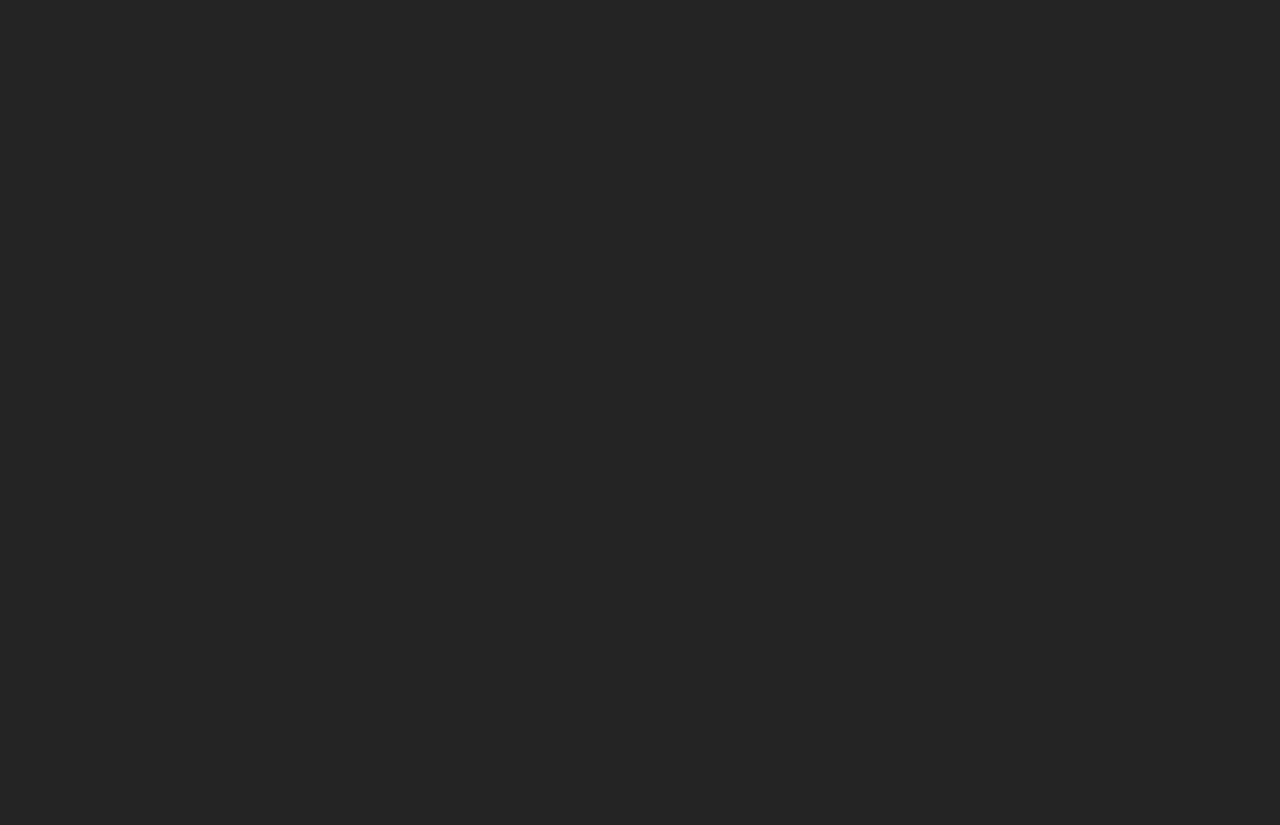
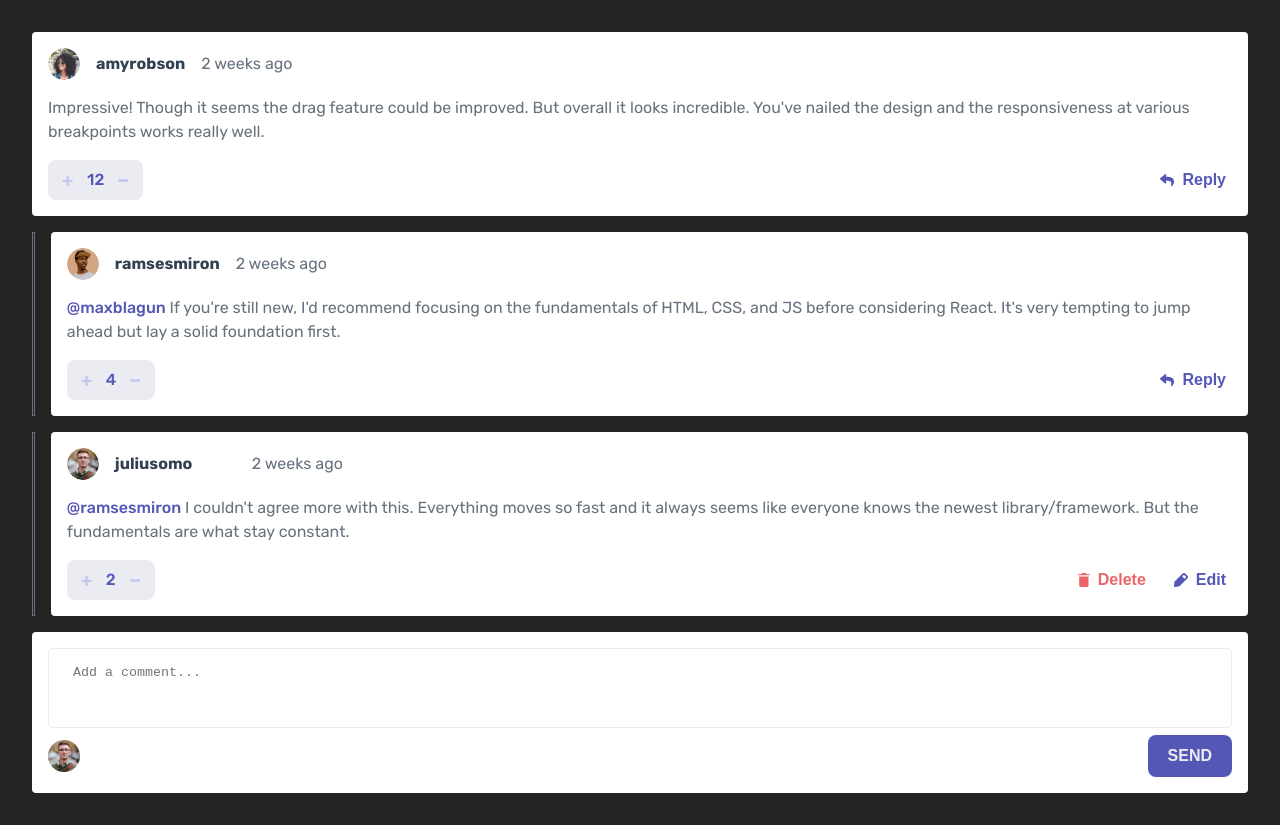
Before and after one commit to Chayapol-c/interactive-comments-sections-main, a React (Vite) app: page / in a window 1280 px wide. Before the commit the page ends 800 px from the top, so only its background shows below. Built offline with nearby package versions, Linux system fonts and the light colour scheme.

Commit message:
feat: impl component

```diff
--- a/src/App.tsx
+++ b/src/App.tsx
@@ -1,20 +1,49 @@
-import './App.css'
+import './App.css';
+import data from './data.json';
+import ListComment from './components/ListComponent/ListComment';
+import IComment from './types/comment';
+import { useCallback, useMemo } from 'react';
+import IUser from './types/user';
+import CommentInput from './components/CommentInput/CommentInput';
 
 function App() {
+  const currentUser = useMemo<IUser>(() => data.currentUser, []);
+  const commentList = useMemo<IComment[]>(() => data.comments, []);
+
+  const handleClickReply = useCallback((id: number) => {
+    console.log('reply', id);
+  }, []);
+  const handleIncreaseScore = useCallback(() => {
+    console.log('increase');
+  }, []);
+  const handleDecreaseScore = useCallback(() => {
+    console.log('decrease');
+  }, []);
+  const handleSendComment = useCallback(() => {}, []);
+  const handleEditComment = useCallback(() => {}, []);
+  const handleDeleteComment = useCallback(() => {}, []);
 
   return (
     <>
-      <header>
-
-      </header>
+      <header></header>
       <main>
-
+        <ListComment
+          itemList={commentList}
+          currentUser={currentUser}
+          onClickReply={handleClickReply}
+          onDecreaseScore={handleDecreaseScore}
+          onIncreaseScore={handleIncreaseScore}
+          onDeleteComment={handleEditComment}
+          onEditComment={handleDeleteComment}
+        />
+        <CommentInput
+          currentUser={currentUser}
+          onSendComment={handleSendComment}
+        />
       </main>
-      <footer>
-
-      </footer>
+      <footer></footer>
     </>
-  )
+  );
 }
 
-export default App
+export default App;
```
